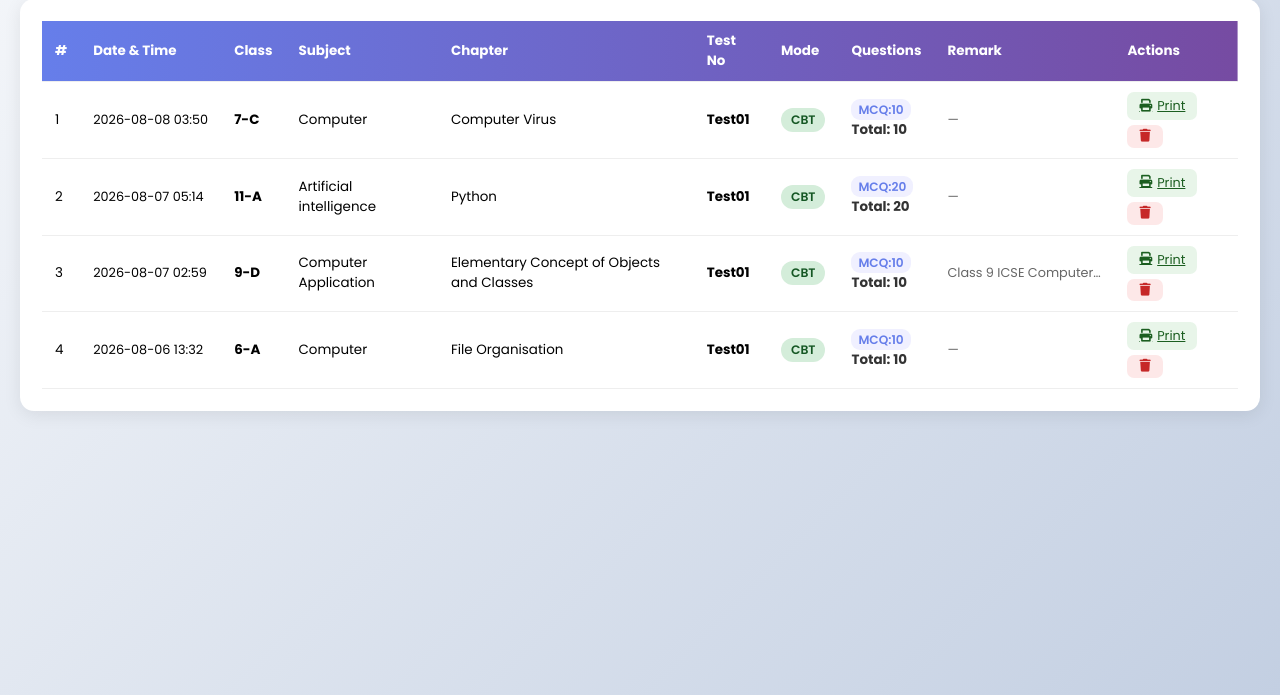
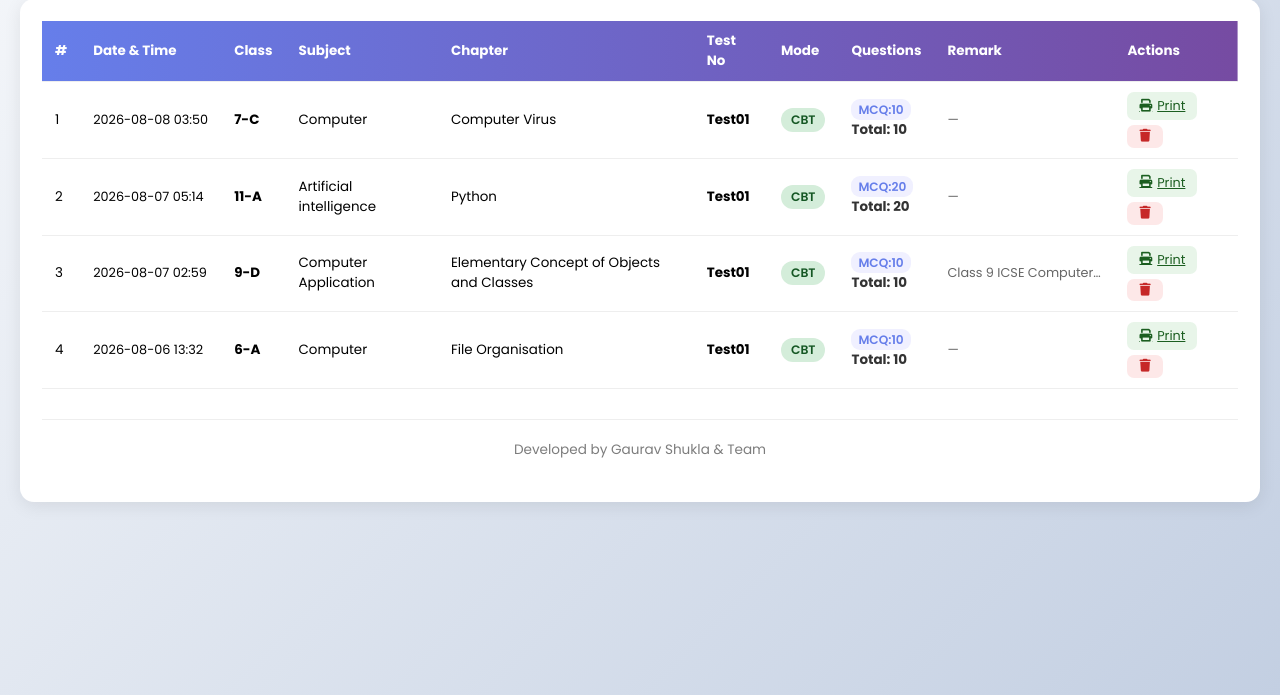
Before and after one commit to 15btcs0142/RRB_CBT, a Flask app: page /admin/test_history in a window 1280 px wide. Shown: the part 105-800 px from the top of the page. Run offline with Flask 3, Linux system fonts and the light colour scheme; a user stored in the database is signed in; data comes from the database, SQL or seed files in the repository; some libraries are stand-ins or nearby versions.

```diff
--- a/templates/teacher_test_history.html
+++ b/templates/teacher_test_history.html
@@ -113,6 +113,10 @@
         <a href="/teacher/create_test_v2" style="color:#667eea;text-decoration:none;">Create your first test →</a>
     </div>
     {% endif %}
+
+<footer class="app-global-footer" style="width:100%; text-align:center; padding:20px 10px; font-size:0.85rem; color:#666; opacity:0.85; margin-top:30px; border-top:1px solid rgba(0,0,0,0.08); box-sizing:border-box; clear:both;">
+    Developed by Gaurav Shukla &amp; Team
+</footer>
 </div>
 
 <script>
```
